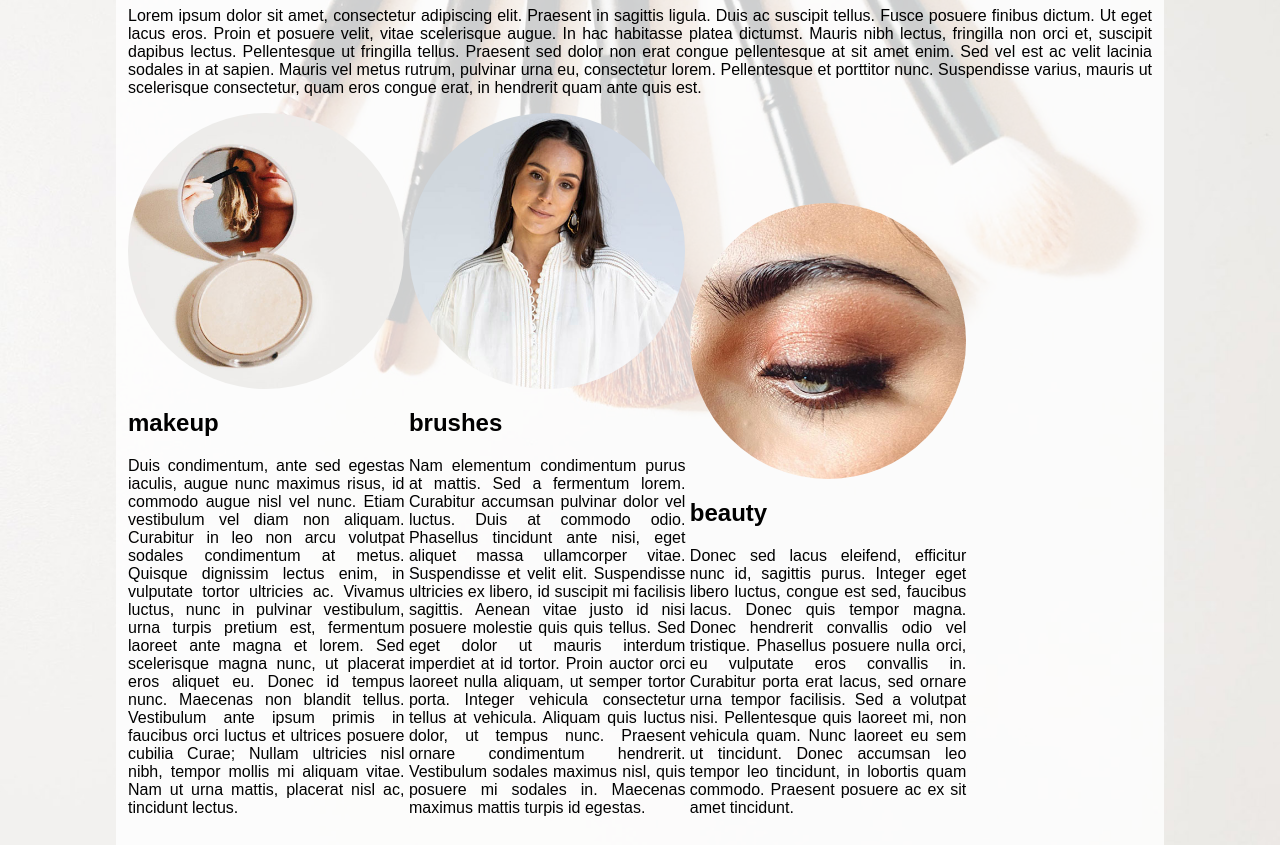
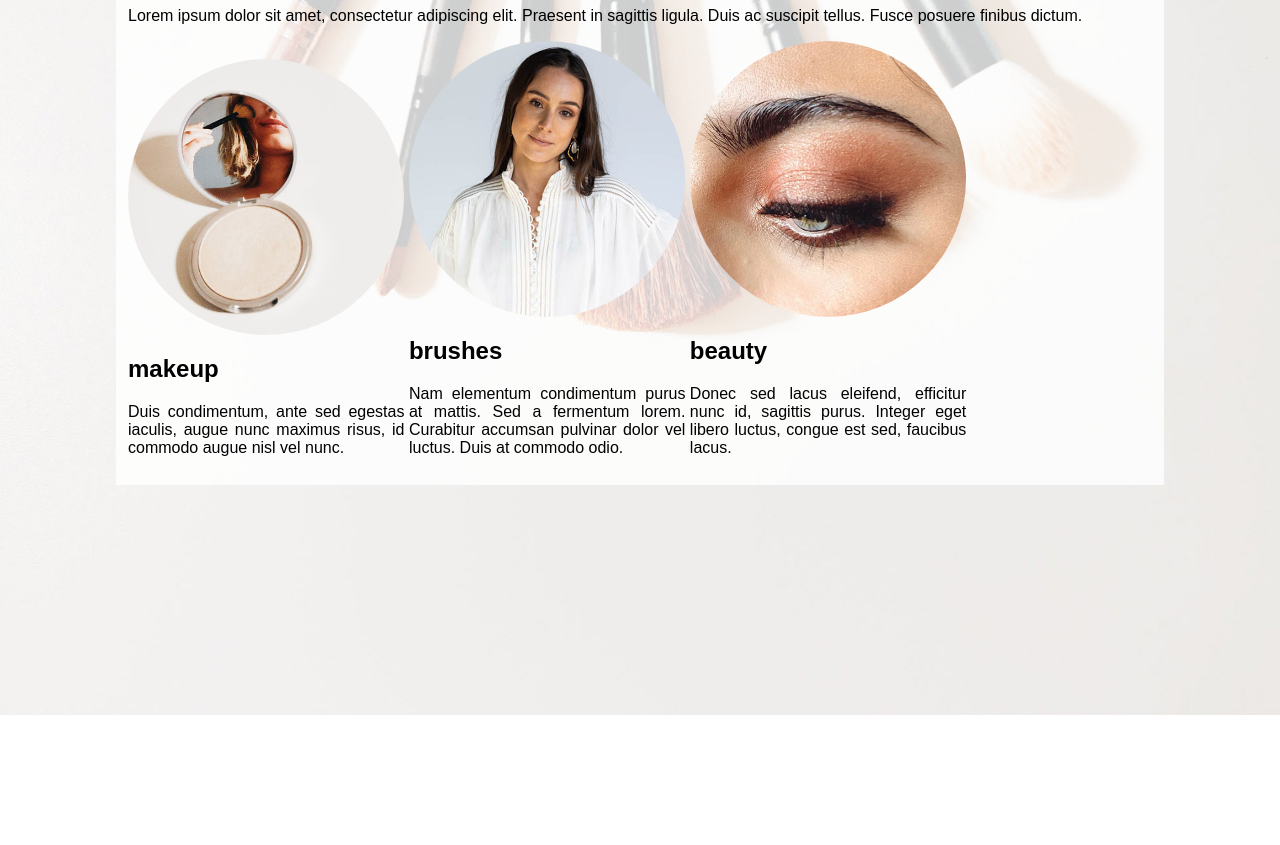
Before and after one commit to alexiscentro/ejercicio1, a plain HTML site: page index.html in a window 1280 px wide. Shown: the part 85-930 px from the top of the page. After the commit the page ends 800 px from the top, so only its background shows below. Drawn offline with Linux system fonts and the light colour scheme.

Commit message:
Reducing text

```diff
--- a/index.html
+++ b/index.html
@@ -14,7 +14,7 @@
 				what ever you like
 			</h1>
 			<p>
-				Lorem ipsum dolor sit amet, consectetur adipiscing elit. Praesent in sagittis ligula. Duis ac suscipit tellus. Fusce posuere finibus dictum. Ut eget lacus eros. Proin et posuere velit, vitae scelerisque augue. In hac habitasse platea dictumst. Mauris nibh lectus, fringilla non orci et, suscipit dapibus lectus. Pellentesque ut fringilla tellus. Praesent sed dolor non erat congue pellentesque at sit amet enim. Sed vel est ac velit lacinia sodales in at sapien. Mauris vel metus rutrum, pulvinar urna eu, consectetur lorem. Pellentesque et porttitor nunc. Suspendisse varius, mauris ut scelerisque consectetur, quam eros congue erat, in hendrerit quam ante quis est.
+				Lorem ipsum dolor sit amet, consectetur adipiscing elit. Praesent in sagittis ligula. Duis ac suscipit tellus. Fusce posuere finibus dictum.
 			</p>
 			<div class="article">
 				<img src="2.jpg">
@@ -22,7 +22,7 @@
 					makeup
 				</h2>
 				<p>
-					Duis condimentum, ante sed egestas iaculis, augue nunc maximus risus, id commodo augue nisl vel nunc. Etiam vestibulum vel diam non aliquam. Curabitur in leo non arcu volutpat sodales condimentum at metus. Quisque dignissim lectus enim, in vulputate tortor ultricies ac. Vivamus luctus, nunc in pulvinar vestibulum, urna turpis pretium est, fermentum laoreet ante magna et lorem. Sed scelerisque magna nunc, ut placerat eros aliquet eu. Donec id tempus nunc. Maecenas non blandit tellus. Vestibulum ante ipsum primis in faucibus orci luctus et ultrices posuere cubilia Curae; Nullam ultricies nisl nibh, tempor mollis mi aliquam vitae. Nam ut urna mattis, placerat nisl ac, tincidunt lectus.
+					Duis condimentum, ante sed egestas iaculis, augue nunc maximus risus, id commodo augue nisl vel nunc.
 				</p>
 			</div>
 			<div class="article">
@@ -31,7 +31,7 @@
 					brushes
 				</h2>
 				<p>
-					Nam elementum condimentum purus at mattis. Sed a fermentum lorem. Curabitur accumsan pulvinar dolor vel luctus. Duis at commodo odio. Phasellus tincidunt ante nisi, eget aliquet massa ullamcorper vitae. Suspendisse et velit elit. Suspendisse ultricies ex libero, id suscipit mi facilisis sagittis. Aenean vitae justo id nisi posuere molestie quis quis tellus. Sed eget dolor ut mauris interdum imperdiet at id tortor. Proin auctor orci laoreet nulla aliquam, ut semper tortor porta. Integer vehicula consectetur tellus at vehicula. Aliquam quis luctus dolor, ut tempus nunc. Praesent ornare condimentum hendrerit. Vestibulum sodales maximus nisl, quis posuere mi sodales in. Maecenas maximus mattis turpis id egestas.
+					Nam elementum condimentum purus at mattis. Sed a fermentum lorem. Curabitur accumsan pulvinar dolor vel luctus. Duis at commodo odio.
 				</p>
 			</div>
 			<div class="article">
@@ -40,7 +40,7 @@
 					beauty
 				</h2>
 				<p>
-					Donec sed lacus eleifend, efficitur nunc id, sagittis purus. Integer eget libero luctus, congue est sed, faucibus lacus. Donec quis tempor magna. Donec hendrerit convallis odio vel tristique. Phasellus posuere nulla orci, eu vulputate eros convallis in. Curabitur porta erat lacus, sed ornare urna tempor facilisis. Sed a volutpat nisi. Pellentesque quis laoreet mi, non vehicula quam. Nunc laoreet eu sem ut tincidunt. Donec accumsan leo tempor leo tincidunt, in lobortis quam commodo. Praesent posuere ac ex sit amet tincidunt.
+					Donec sed lacus eleifend, efficitur nunc id, sagittis purus. Integer eget libero luctus, congue est sed, faucibus lacus.
 				</p>
 			</div>
 
```
